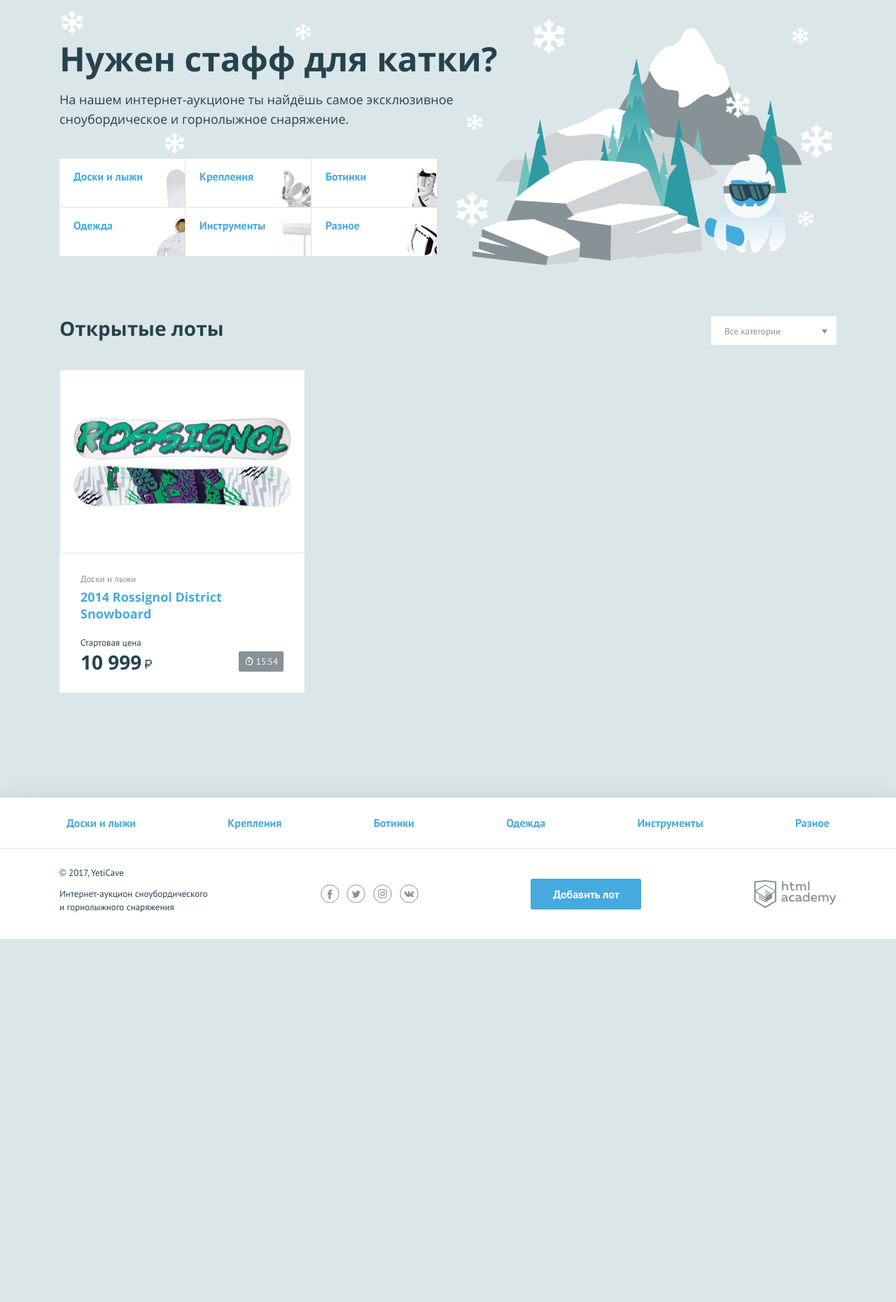
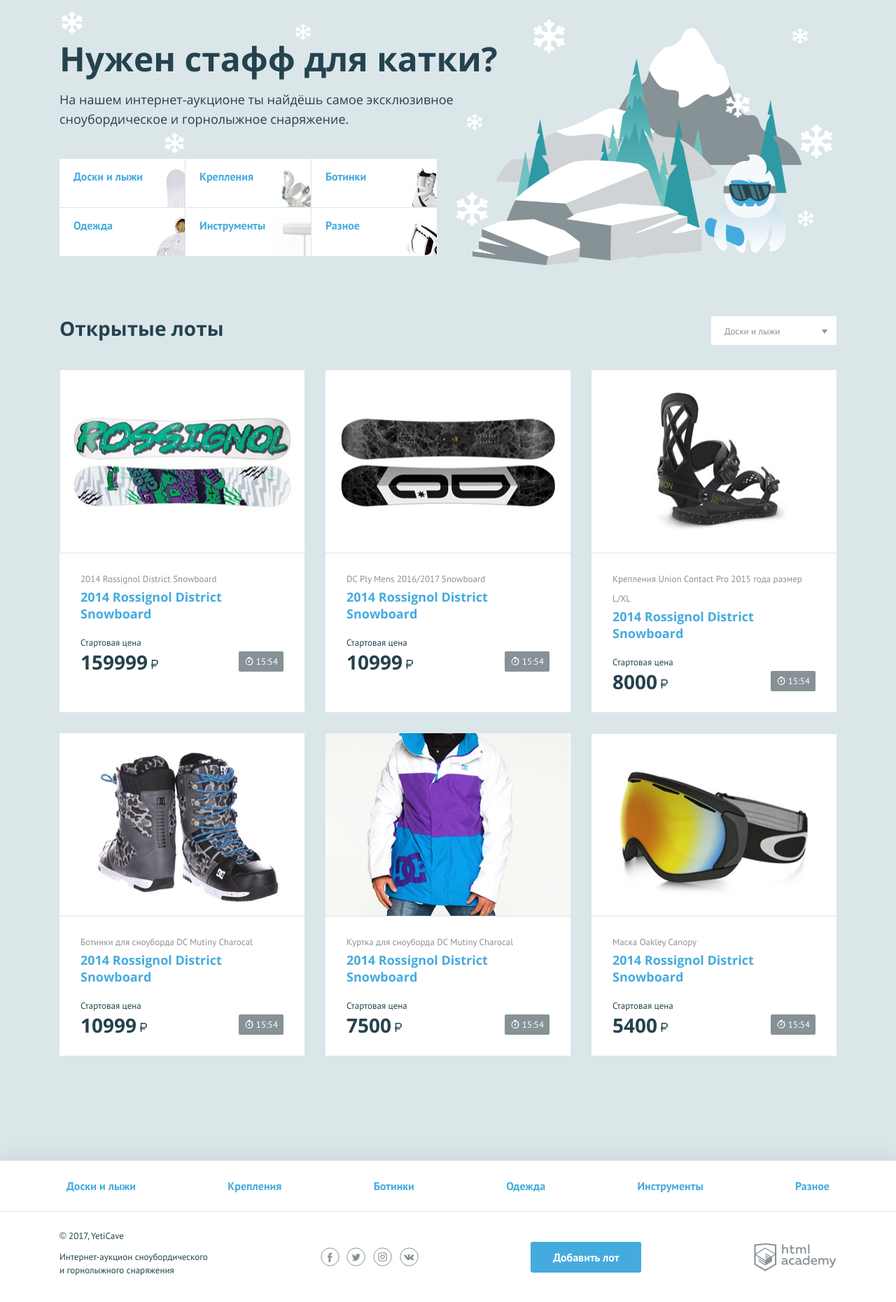
Before and after one commit to left38331/214038-yeticave, a PHP site: page / in a window 1280 px wide. Shown: the part 107-1968 px from the top of the page at 70% size. Before the commit the page ends 1449 px from the top, so only its background shows below. Run offline with PHP 8.4, Linux system fonts and the light colour scheme.

Commit message:
задание module2-task1

```diff
--- a/index.php
+++ b/index.php
@@ -112,27 +112,75 @@
         <div class="lots__header">
             <h2>Открытые лоты</h2>
             <select class="lots__select">
-                <option>Все категории</option>
-                <option>Доски и лыжи</option>
-                <option>Крепления</option>
-                <option>Ботинки</option>
-                <option>Одежда</option>
-                <option>Инструменты</option>
-                <option>Разное</option>
+
+							<?php
+							// данные для select выбора обор-ия, заданного через массив
+							$categories = ['Доски и лыжи','Крепления','Ботинки','Одежда','Инструменты','Разное'];
+							$index= 0;
+							$number = count($categories);
+							while ($index < $number) {
+								$cat = $categories[$index];
+								print ('<option>' . $cat . '</option>');
+								$index = $index + 1;
+							}
+							?>
+
             </select>
         </div>
         <ul class="lots__list">
+
+					<?php
+					$equipment = [
+						0 => [
+							'name' => '2014 Rossignol District Snowboard',
+							'category' => 'Доски и лыжи',
+							'price' => '159999',
+							'address' => 'img/lot-1.jpg'
+						],
+						1 => [
+							'name' => 'DC Ply Mens 2016/2017 Snowboard',
+							'category' => 'Доски и лыжи',
+							'price' => '10999',
+							'address' => 'img/lot-2.jpg'
+						],
+						2 => [
+							'name' => 'Крепления Union Contact Pro 2015 года размер L/XL',
+							'category' => 'Крепления',
+							'price' => '8000',
+							'address' => 'img/lot-3.jpg'
+						],
+						3 => [
+							'name' => 'Ботинки для сноуборда DC Mutiny Charocal',
+							'category' => 'Ботинки',
+							'price' => '10999',
+							'address' => 'img/lot-4.jpg'
+						],
+						4 => [
+							'name' => 'Куртка для сноуборда DC Mutiny Charocal',
+							'category' => 'Одежда',
+							'price' => '7500',
+							'address' => 'img/lot-5.jpg'
+						],
+						5 => [
+							'name' => 'Маска Oakley Canopy	',
+							'category' => 'Разное',
+							'price' => '5400',
+							'address' => 'img/lot-6.jpg'
+						]
+					];
+					?>
+						<?php foreach ($equipment as $key => $val): ?>
             <li class="lots__item lot">
                 <div class="lot__image">
-                    <img src="img/lot-1.jpg" width="350" height="260" alt="Сноуборд">
+									<img src="<?=$val['address']; ?>" width="350" height="260" alt="<?=$val['category']; ?>">
                 </div>
                 <div class="lot__info">
-                    <span class="lot__category">Доски и лыжи</span>
+									<span class="lot__category"><?=$val['name']; ?></span>
                     <h3 class="lot__title"><a class="text-link" href="lot.html">2014 Rossignol District Snowboard</a></h3>
                     <div class="lot__state">
                         <div class="lot__rate">
                             <span class="lot__amount">Стартовая цена</span>
-                            <span class="lot__cost">10 999<b class="rub">р</b></span>
+													<span class="lot__cost"><?=$val['price']; ?><b class="rub">р</b></span>
                         </div>
                         <div class="lot__timer timer">
                             <?=$lot_time_remaining;?>
@@ -140,6 +188,7 @@
                     </div>
                 </div>
             </li>
+						<?php endforeach; ?>
         </ul>
     </section>
 </main>
```
